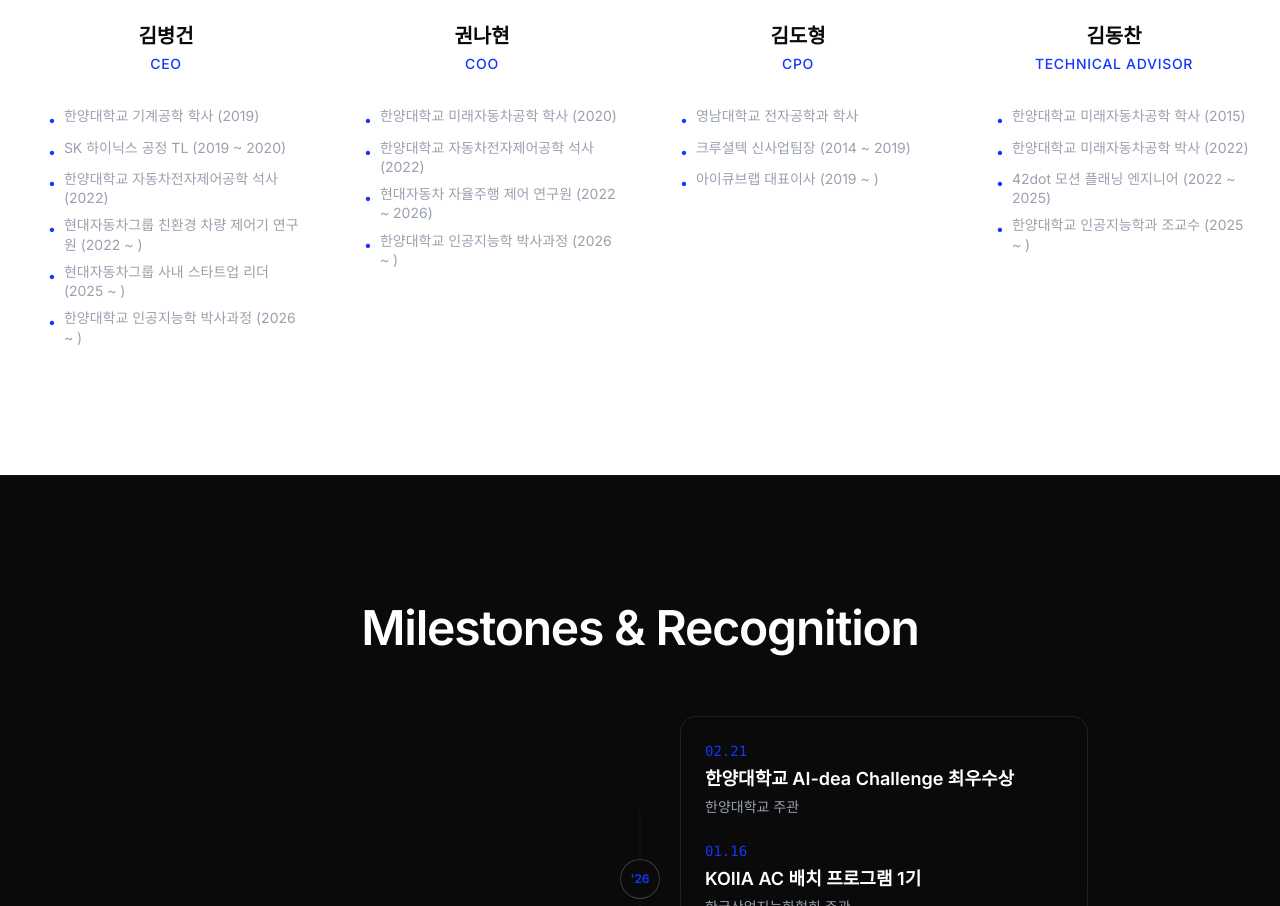
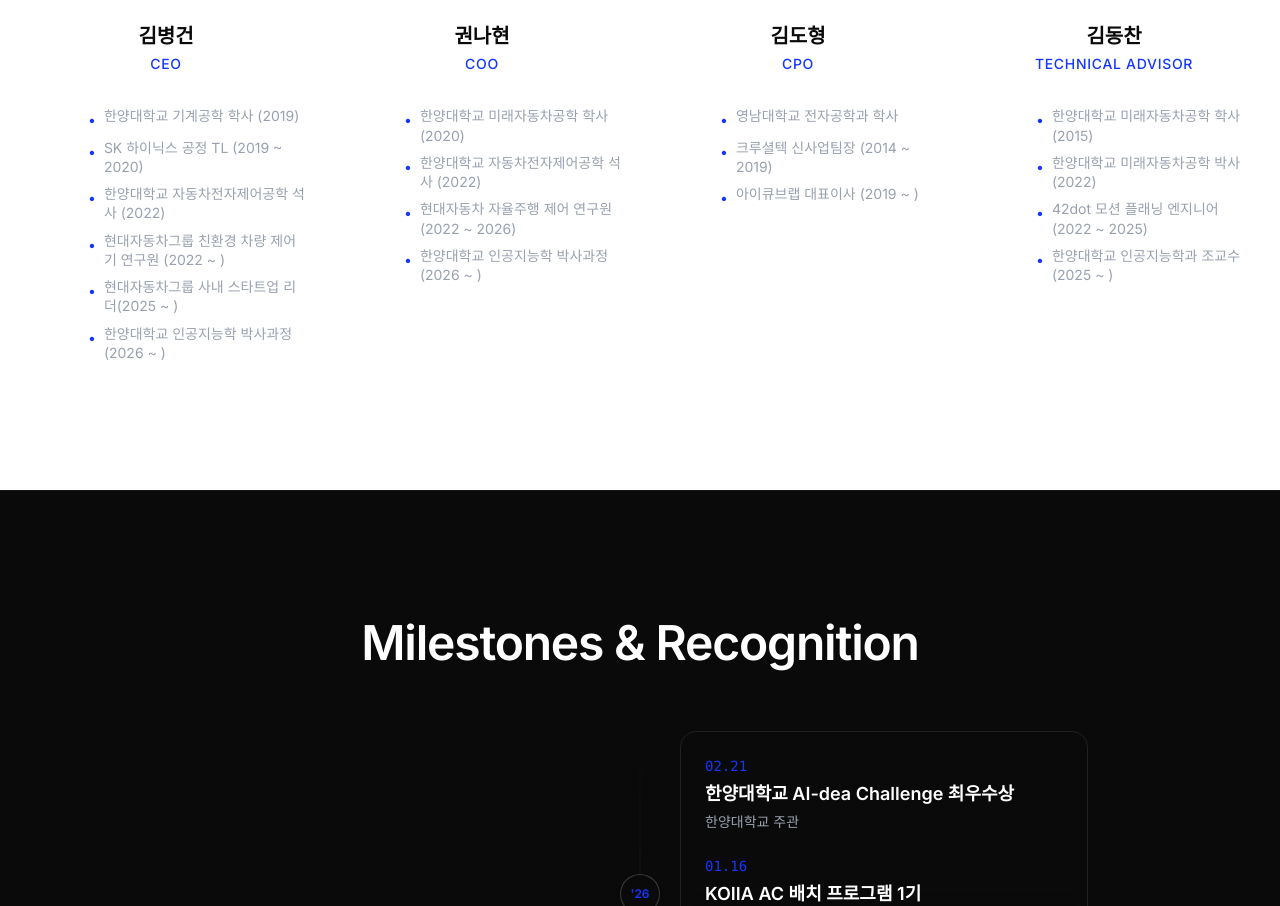
Before and after one commit to ba-nh/ba_landingpage, a React (Vite) app: page / in a window 1280 px wide. Shown: the part 4716-5622 px from the top of the page. Built offline with nearby package versions, Linux system fonts and the light colour scheme.

Commit message:
Increase career list indent (ml-16)
Made-with: Cursor

```diff
--- a/src/App.tsx
+++ b/src/App.tsx
@@ -599,7 +599,7 @@ export default function App() {
                 </div>
                 <h3 className="text-xl font-bold mb-1 text-center">{member.name}</h3>
                 <p className="text-apex-blue font-medium text-sm uppercase tracking-wider mb-4 text-center">{member.role}</p>
-                <ul className="space-y-2 mt-4 ml-6">
+                <ul className="space-y-2 mt-4 ml-16">
                   {member.history.map((line, j) => (
                     <li key={j} className="text-sm text-gray-400 leading-snug flex items-start gap-2">
                       <span className="text-apex-blue mt-1 shrink-0">•</span>
```
